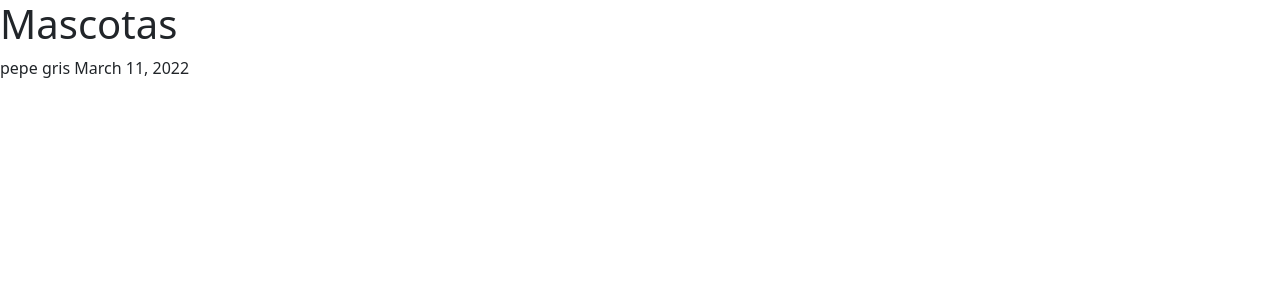
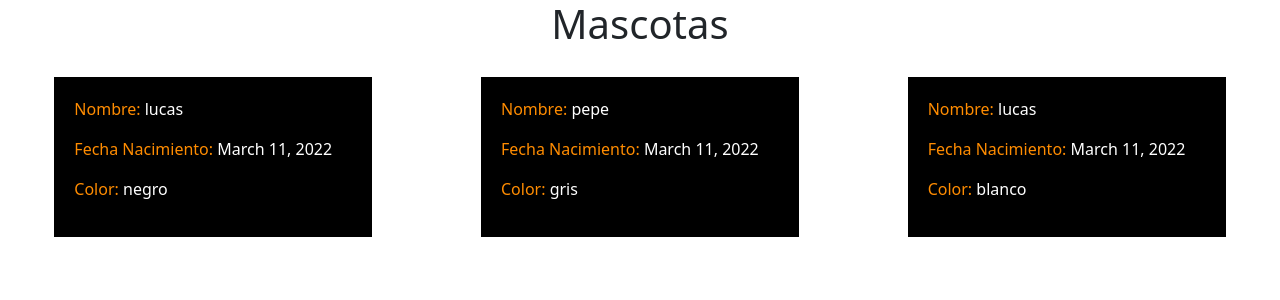
Before and after one commit to MetaloNN/Pets, a Django app: page / in a window 1280 px wide. Shown: the top 300 px of the page. Run offline with Django 4.2, Linux system fonts and the light colour scheme; data comes from the database, SQL or seed files in the repository.

Commit message:
listado de mascotas

```diff
--- a/PetRegistry/templates/base.html
+++ b/PetRegistry/templates/base.html
@@ -18,14 +18,26 @@
     <!-- place navbar here -->
   </header>
   <main>
-    <h1>Mascotas</h1>
+    <h1 style="text-align: center">Mascotas</h1>
+
+{% block content %}
+
+<div style="display: flex ; ">
+
+    {% for pepe in pepes %}
 
 
+      <div style="margin: 20px auto; border:1px solid white; margin-bottom:10px; width: 25%; background-color: black; color: white; padding: 20px; ">
+        <p><span style="color:darkorange">Nombre:</span> {{pepe.name}}</p>
+        <p><span style="color:darkorange">Fecha Nacimiento:</span> {{pepe.birth}}</p>
+        <p><span style="color:darkorange">Color:</span> {{pepe.color}}</p>
+      </div>
 
-    <p>{{pepes.name}}
-        {{pepes.color}}
-        {{pepes.birth}}
-    </p>
+
+    {% endfor %}
+</div>
+
+{% endblock  %}
 
 
 
--- a/PetRegistry/views.py
+++ b/PetRegistry/views.py
@@ -6,8 +6,10 @@ from PetRegistry.models import Pet
 
 def index(request):
     #en el [x] por ahora asignamos el objeto que necesitamos traer
-    pepes = vars(Pet.objects.all()[1])
+    #pepes = vars(Pet.objects.all()[1])
+
+    pepes = Pet.objects.all()
+
 
 
     return render(request, 'base.html', {'pepes' : pepes})
-    #return render(request, 'base.html', print(pepes))
```
